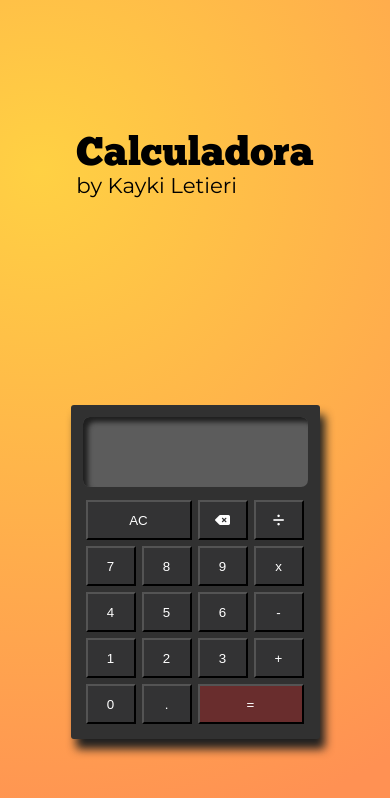
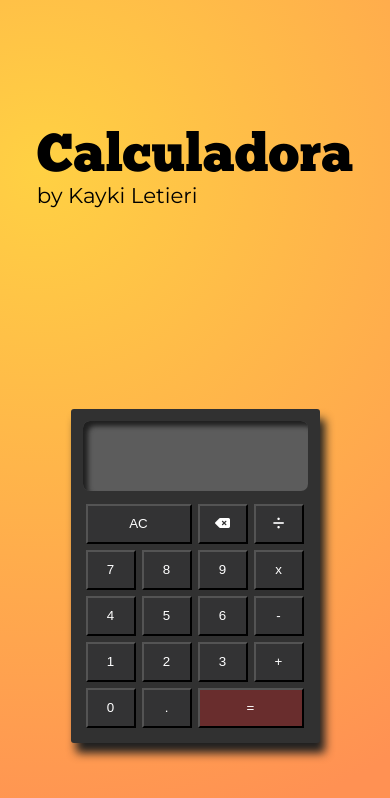
Before and after one commit to Kayki7/Calculadora, a plain HTML site: page index.html in a window 390 px wide. Drawn offline with Linux system fonts and the light colour scheme.

Commit message:
Mudança no tamanho do título para mobile

```diff
--- a/style.css
+++ b/style.css
@@ -81,7 +81,7 @@ table td{
 
 @media screen and (max-width: 500px) {
     h1{
-        font-size: 30pt;
+        font-size: 40pt;
     }
 
     #creditos{
```
